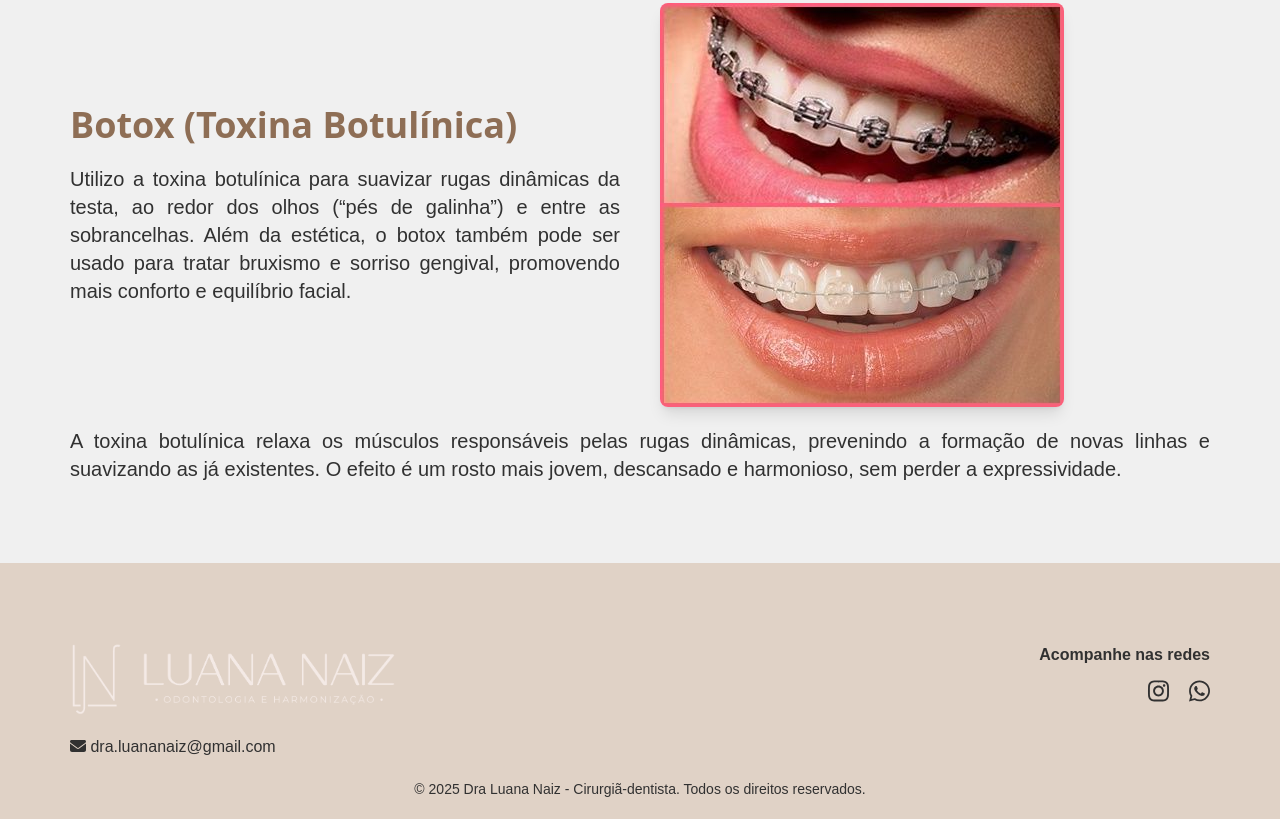
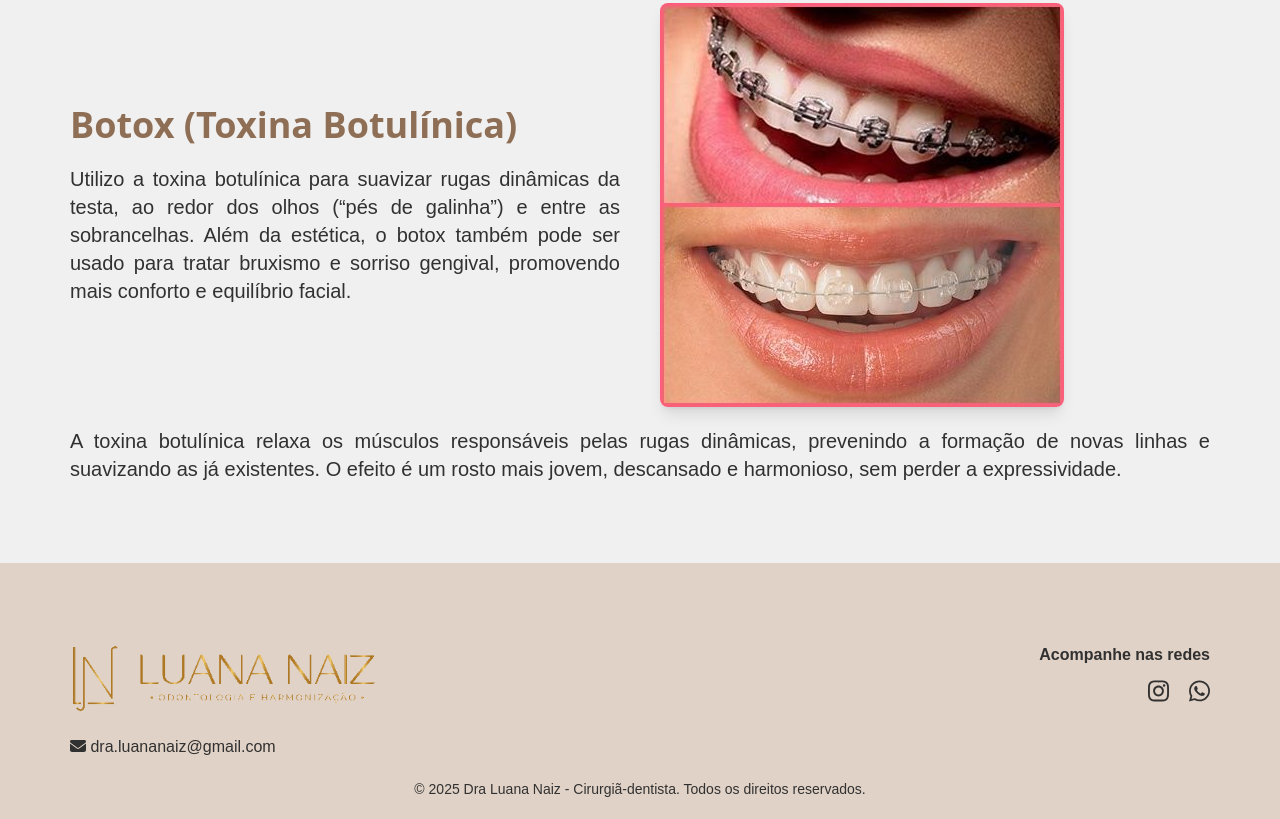
Before and after one commit to Maurinho2025/luana, a website: page produto.html in a window 1280 px wide. Shown: the part 511-1330 px from the top of the page. Drawn offline with nearby package versions, Linux system fonts and the light colour scheme; a web font is replaced by a local one.

Commit message:
Update produto.html

```diff
--- a/produto.html
+++ b/produto.html
@@ -177,7 +177,7 @@
 
             <div class="flex justify-between max-sm:flex-col max-sm:justify-center">
                 <div>
-                    <img src="./assets/images/png/Logo1.png" class="h-18 max-sm:mx-auto">
+                    <img src="./assets/images/png/Logo.png" class="h-18 max-sm:mx-auto">
                     <p class="my-5 font-display text-base text-justify text-[#313131] max-sm:text-center">
                         <span><i class="fa-solid fa-envelope"></i></span>
                         dra.luananaiz@gmail.com
```
